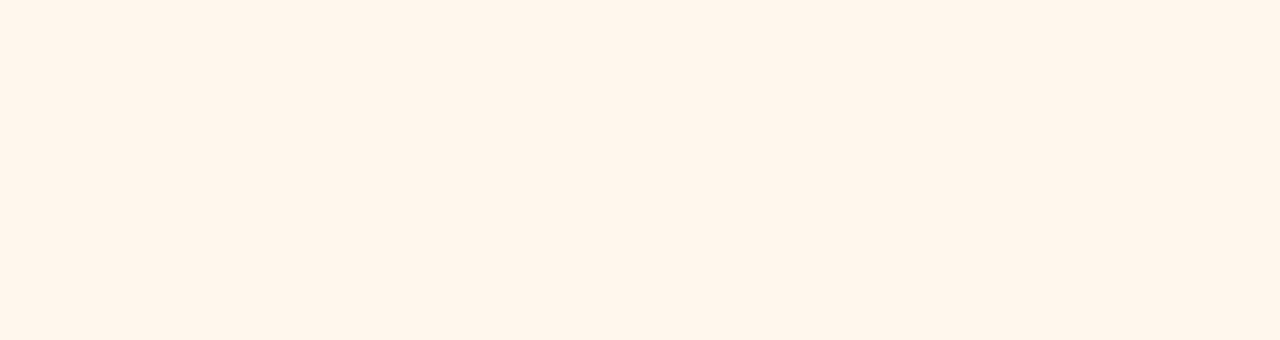
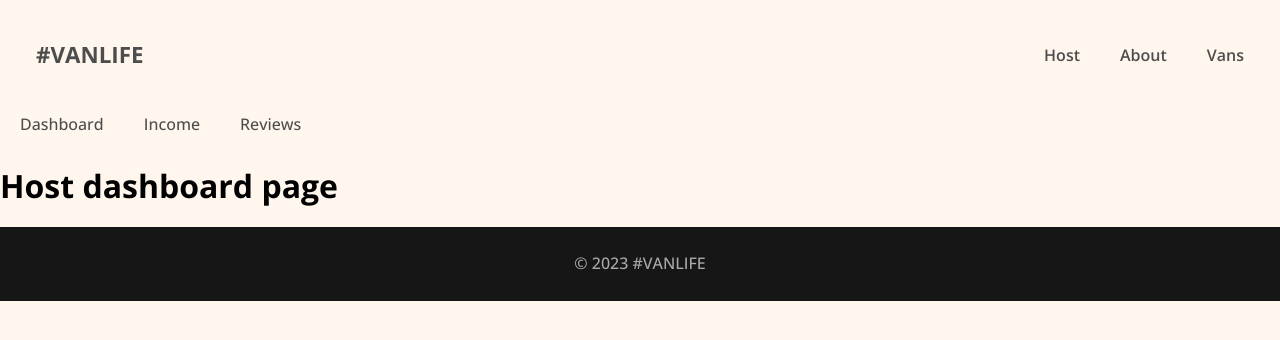
Before and after one commit to Sagnik004/react-concepts, a React (Vite) app in the folder react-router-v6-fcc/: page /host in a window 1280 px wide. Before the commit this address had no page. Shown: the top 340 px of the page. Built offline with nearby package versions, Linux system fonts and the light colour scheme.

Commit message:
react-router-6-fcc added hosts base template

```diff
--- a/react-router-v6-fcc/src/App.jsx
+++ b/react-router-v6-fcc/src/App.jsx
@@ -2,18 +2,27 @@ import { Routes, Route } from 'react-router-dom';
 
 import Home from './pages/Home';
 import About from './pages/About';
-import VansList from './pages/VansList';
-import VanDetail from './pages/VanDetail';
+import VansList from './pages/Vans/VansList';
+import VanDetail from './pages/Vans/VanDetail';
 import Layout from './components/Layout';
+import Dashboard from './pages/Host/Dashboard';
+import Income from './pages/Host/Income';
+import Reviews from './pages/Host/Reviews';
+import HostLayout from './components/HostLayout';
 
 const App = () => {
   return (
     <Routes>
       <Route element={<Layout />}>
         <Route path="/" element={<Home />} />
-        <Route path="/about" element={<About />} />
-        <Route path="/vans" element={<VansList />} />
-        <Route path="/vans/:id" element={<VanDetail />} />
+        <Route path="about" element={<About />} />
+        <Route path="vans" element={<VansList />} />
+        <Route path="vans/:id" element={<VanDetail />} />
+        <Route path="host" element={<HostLayout />}>
+          <Route index element={<Dashboard />} />
+          <Route path="income" element={<Income />} />
+          <Route path="reviews" element={<Reviews />} />
+        </Route>
       </Route>
     </Routes>
   );
--- /dev/null
+++ b/react-router-v6-fcc/src/components/Footer.jsx
@@ -0,0 +1,5 @@
+const Footer = () => {
+  return <footer>&#169; 2023 #VANLIFE</footer>;
+};
+
+export default Footer;
--- a/react-router-v6-fcc/src/components/Header.jsx
+++ b/react-router-v6-fcc/src/components/Header.jsx
@@ -3,8 +3,9 @@ import { Link } from "react-router-dom";
 const Header = () => {
   return (
     <header>
-      <Link to="/">#VANLIFE</Link>
+      <Link to="/" className="app-logo">#VANLIFE</Link>
       <nav>
+        <Link to="/host">Host</Link>
         <Link to="/about">About</Link>
         <Link to="/vans">Vans</Link>
       </nav>
--- /dev/null
+++ b/react-router-v6-fcc/src/components/HostLayout.jsx
@@ -0,0 +1,17 @@
+import React from 'react';
+import { Link, Outlet } from 'react-router-dom';
+
+const HostLayout = () => {
+  return (
+    <>
+      <nav className="host-nav">
+        <Link to="/host">Dashboard</Link>
+        <Link to="/host/income">Income</Link>
+        <Link to="/host/reviews">Reviews</Link>
+      </nav>
+      <Outlet />
+    </>
+  );
+}
+
+export default HostLayout;
--- a/react-router-v6-fcc/src/components/Layout.jsx
+++ b/react-router-v6-fcc/src/components/Layout.jsx
@@ -1,12 +1,14 @@
 import { Outlet } from 'react-router-dom';
 
 import Header from './Header';
+import Footer from './Footer';
 
 const Layout = () => {
   return (
     <>
       <Header />
       <Outlet />
+      <Footer />
     </>
   );
 };
--- a/react-router-v6-fcc/src/index.css
+++ b/react-router-v6-fcc/src/index.css
@@ -72,6 +72,11 @@ header .login-link {
   align-items: center;
 }
 
+header .app-logo {
+  font-size: 1.4rem;
+  font-weight: 700;
+}
+
 nav {
   display: flex;
 }
@@ -128,9 +133,12 @@ footer {
   -moz-background-size: cover;
   -o-background-size: cover;
   background-size: cover;
-  min-height: 350px;
+  min-height: 80vh;
   color: white;
   padding: 45px 23px;
+  display: flex;
+  justify-content: center;
+  align-items: center;
 }
 
 .home-container-content {
@@ -141,11 +149,12 @@ footer {
 
 .home-container h1 {
   font-weight: 700;
-  font-size: 2.25rem;
-  line-height: 42px;
+  font-size: 4rem;
+  /* line-height: 42px; */
 }
 
 .home-container p {
+  font-size: 1.2rem;
   line-height: 24px;
 }
 
@@ -157,9 +166,11 @@ footer {
   border: none;
   width: 100%;
   margin-top: 27px;
-  padding-block: 0.75rem;
+  padding-block: 1rem;
   color: white;
+  font-size: 1.2rem;
   font-weight: 700;
+  text-transform: uppercase;
   border-radius: 5px;
   cursor: pointer;
   transition: transform 0.1s ease-in-out;
--- /dev/null
+++ b/react-router-v6-fcc/src/pages/Host/Dashboard.jsx
@@ -0,0 +1,7 @@
+const Dashboard = () => {
+  return (
+    <h1>Host dashboard page</h1>
+  );
+}
+
+export default Dashboard;
--- /dev/null
+++ b/react-router-v6-fcc/src/pages/Host/Income.jsx
@@ -0,0 +1,7 @@
+const Income = () => {
+  return (
+    <h1>Host income page</h1>
+  );
+}
+
+export default Income;
--- /dev/null
+++ b/react-router-v6-fcc/src/pages/Host/Reviews.jsx
@@ -0,0 +1,7 @@
+const Reviews = () => {
+  return (
+    <h1>Host reviews page</h1>
+  );
+}
+
+export default Reviews;
```
Also changed, not shown: react-router-v6-fcc/src/pages/Vans/VanDetail.jsx (renamed from react-router-v6-fcc/src/pages/VanDetail.jsx), react-router-v6-fcc/src/pages/Vans/VansList.jsx (renamed from react-router-v6-fcc/src/pages/VansList.jsx).
